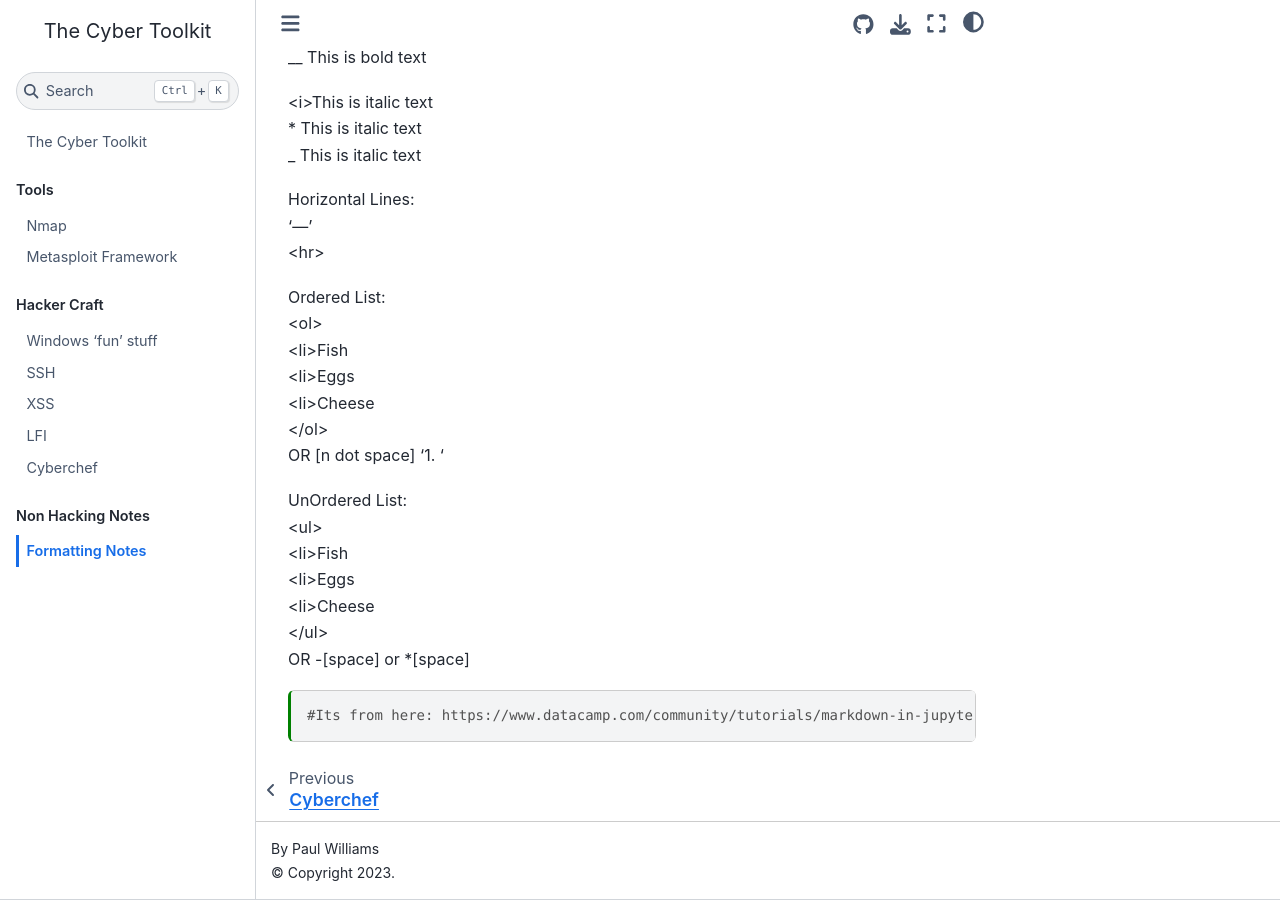
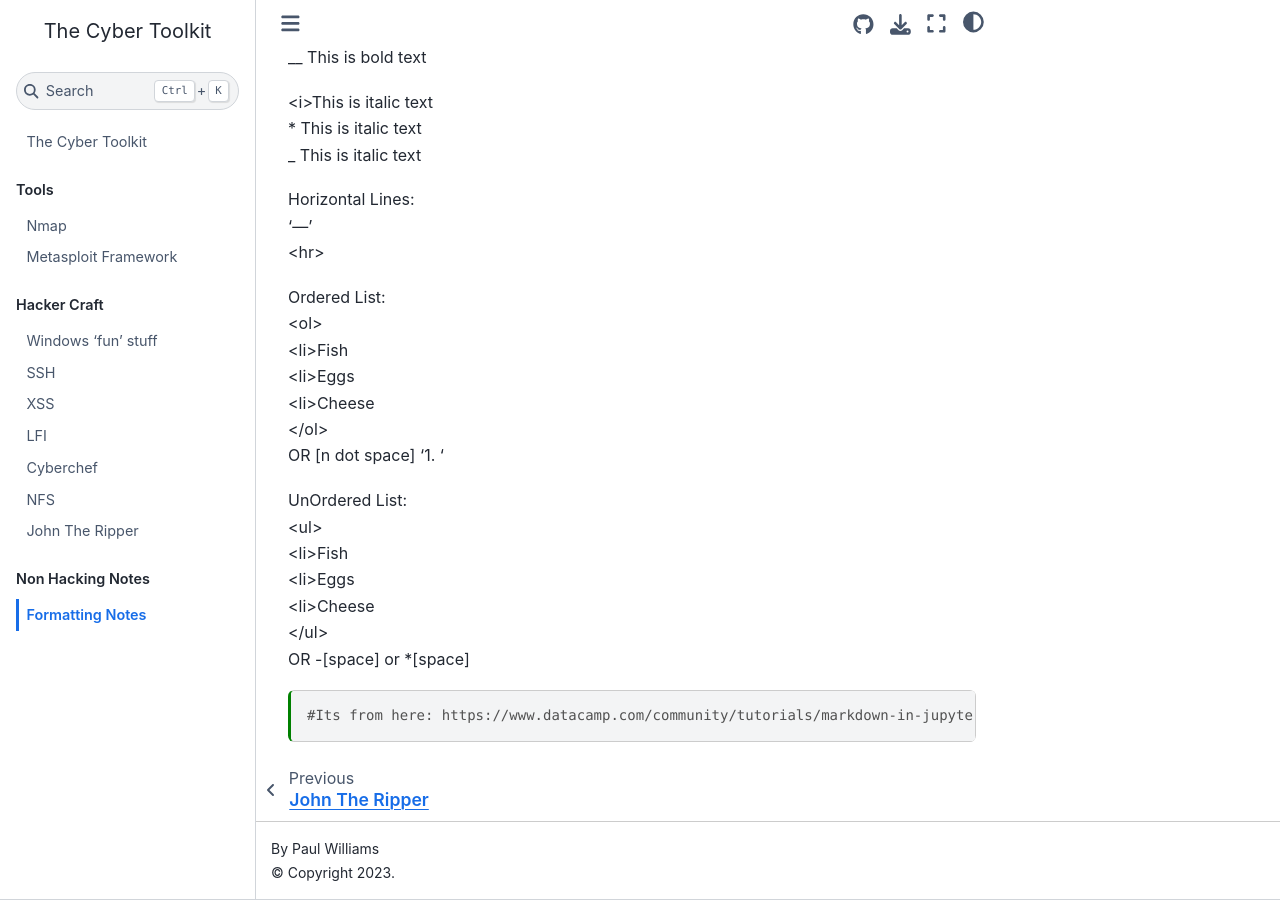
Before and after one commit to Dict8-VIII/The-Cyber-Toolkit, a Jupyter Book: the page built from FormattingNotes.ipynb, in a window 1280 px wide and 900 px high, scrolled down 713 px. Built offline with Jupyter Book 1.0.4 settings and Sphinx 7.4.7 and the Sphinx Book theme 1.1.4, drawn with Linux system fonts in a browser that asks for light colours.

Commit message:
Added NFS and John

```diff
--- a/_toc.yml
+++ b/_toc.yml
@@ -16,6 +16,8 @@ parts:
     - file: XSS
     - file: LFI
     - file: CyberChef
+    - file: NFS
+    - file: John
   - caption: Non Hacking Notes
     chapters:
     - file: FormattingNotes
```
Also changed, not shown: John.ipynb (added), NFS.ipynb (added).
